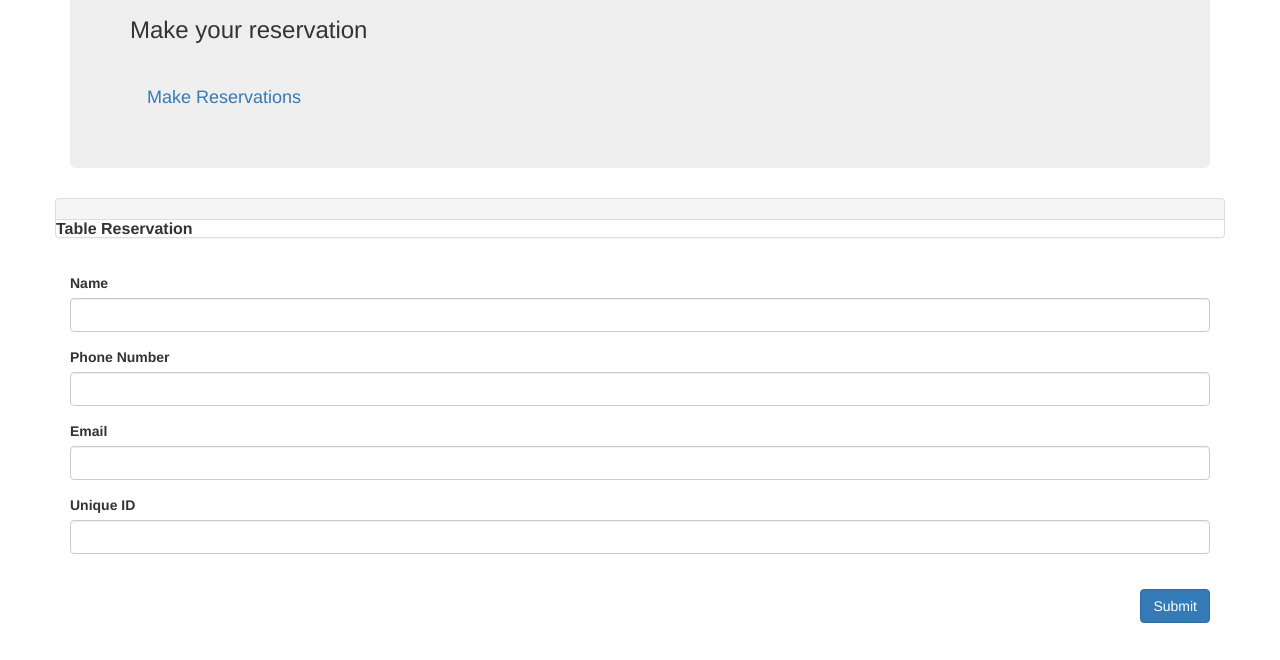
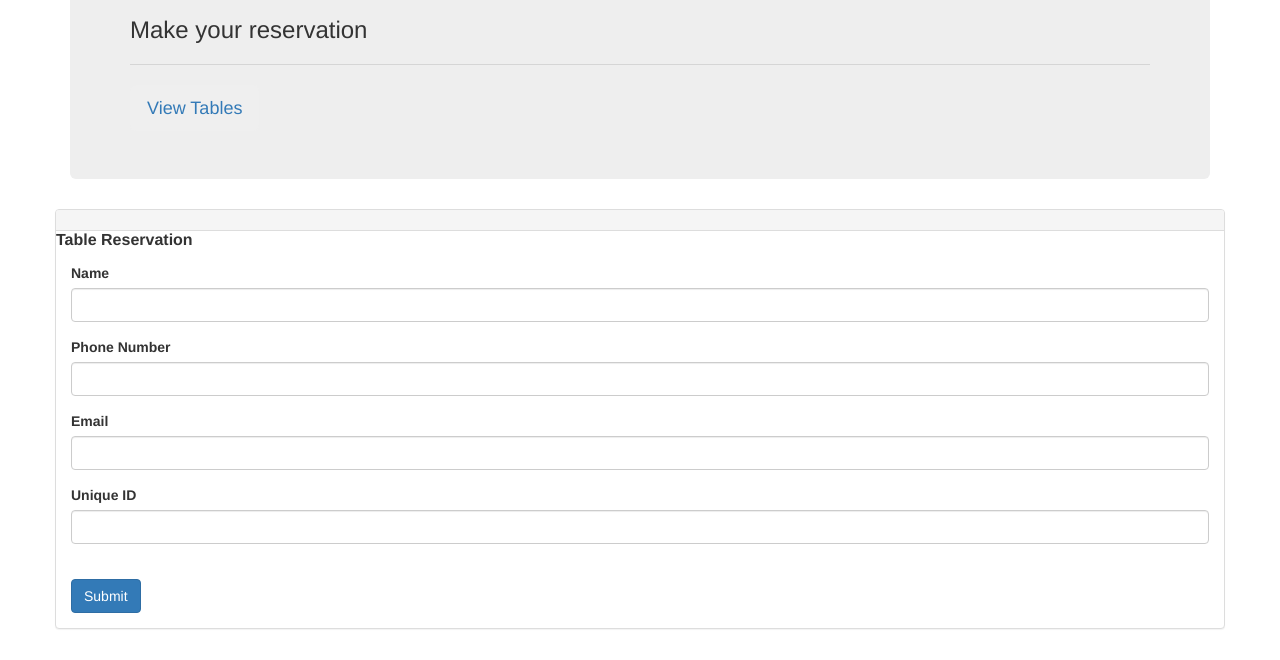
Before and after one commit to ivanscdo/hot-restaurant-14.1classProject, a website: page add.html in a window 1280 px wide. Shown: the part 140-800 px from the top of the page. Drawn offline with nearby package versions, Linux system fonts and the light colour scheme.

Commit message:
some changes

```diff
--- a/add.html
+++ b/add.html
@@ -16,16 +16,17 @@
         <h1> Hot Restaurant</h1>
         <H3> Make your reservation</H3>
 
-            <br>
-        <a href="/"><button class="btn btn-ADD btn-lg"><span class="What Name-You Put Here"></span> Make Reservations</button></a>
+            <hr>
+        <a href="/"><button class="btn btn-ADD btn-lg"><span class="What Name-You Put Here"></span> View Tables</button></a>
     </div>
     <div class="row">
+
         <div class="col-lg-12"></div>
 
     <div class="panel panel-default">
         <div class="panel-heading"></div>
         <h3 class="panel-title"><strong>Table Reservation</strong></h3>
-        </div>
+
 
         <div class="panel-body">
         <form method="POST" role="form">
@@ -55,13 +56,14 @@
         </form>
         <br>
 
-        <div class="text-right">
+        <div class="text-left">
             <button type="submit" class="btn btn-primary btn-md" id="add-btn"><span class="What Name-You Put Here 2"></span>Submit</button>
         </div>
     </div>
 </div>
+</div>
         </div>
             </div>
-                </div>
+
 </body>
 </html>
```
Also changed, not shown: style.css (added, +24 -0 lines).
